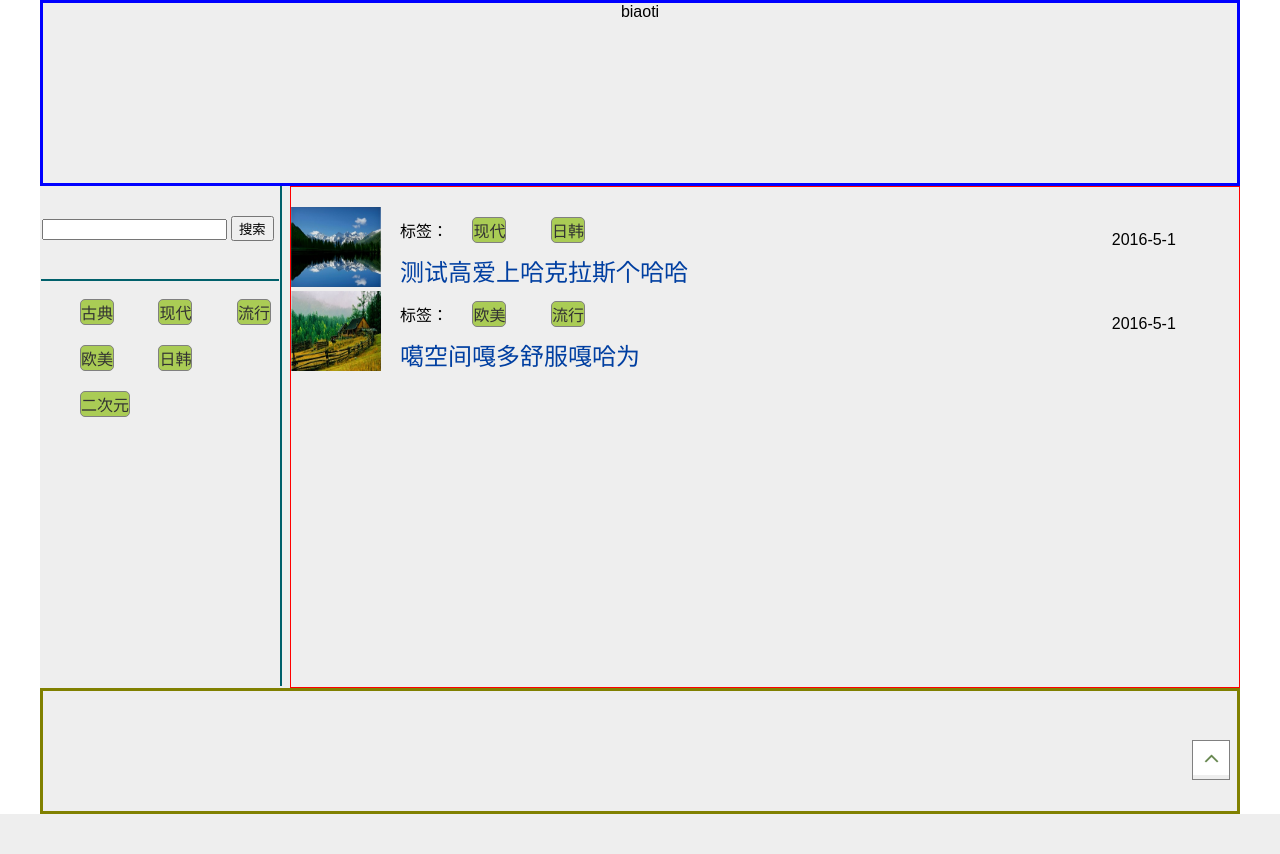
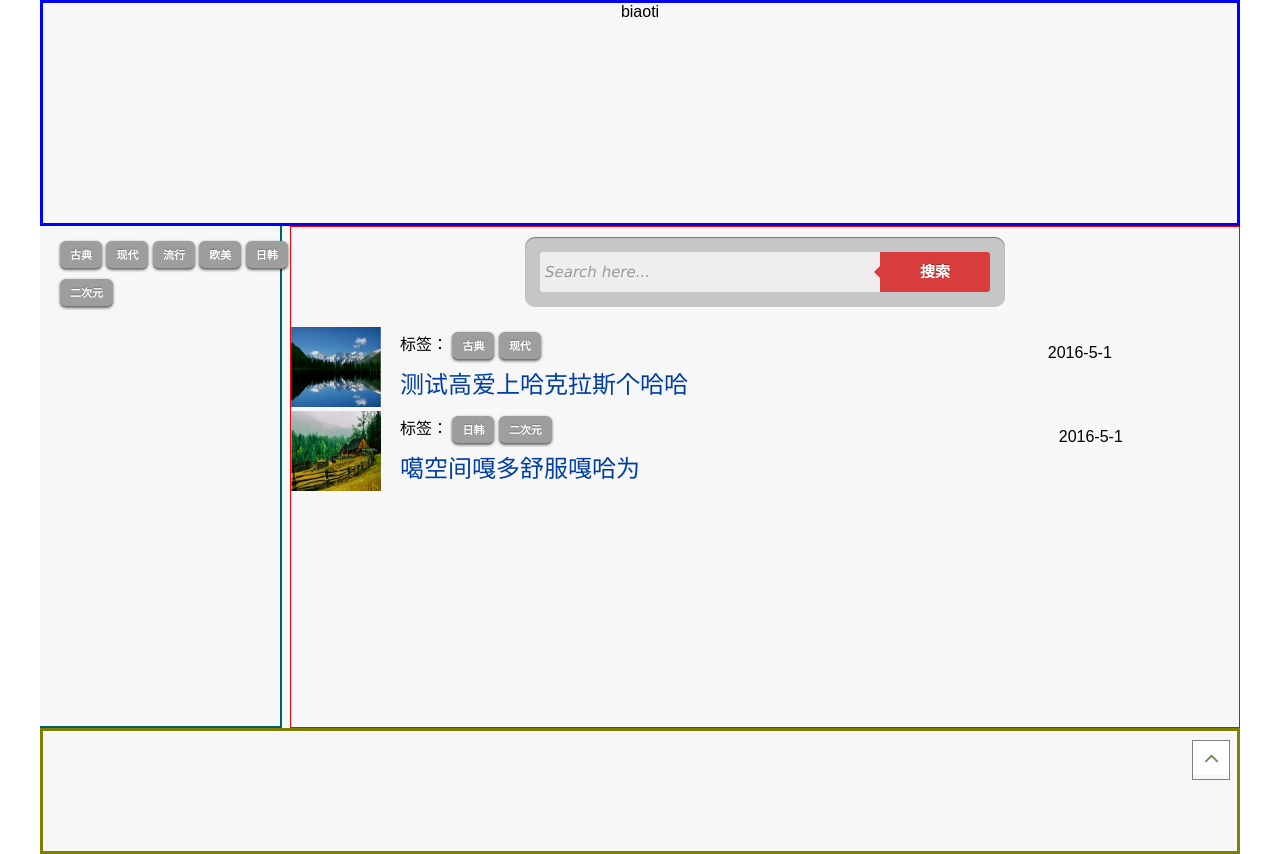
Before and after one commit to yang24201/queenmaster, a PHP site: page / in a window 1280 px wide. Before the commit the page ends 814 px from the top, so only its background shows below. Run offline with PHP 8.4, Linux system fonts and the light colour scheme; grey boxes are pictures that could not be loaded.

Commit message:
修改主页，添加后台主页

```diff
--- /dev/null
+++ b/www/css/comm.css
@@ -0,0 +1,357 @@
+
+/*********************** 按钮样式 ****************************/
+
+.button,.button:visited {
+	position: relative;
+	display: inline-block;
+	padding: 5px 10px 6px;
+	border-bottom: 1px solid rgba(0,0,0,.25);
+	-webkit-border-radius: 6px;
+	-moz-border-radius: 6px;
+	background: #222 url(overlay.png) repeat-x;
+	-webkit-box-shadow: 0 1px 3px rgba(0,0,0,.6);
+	-moz-box-shadow: 0 1px 3px rgba(0,0,0,.6);
+	color: #fff;
+	text-decoration: none;
+	text-shadow: 0 -1px 1px rgba(0,0,0,.25);
+	cursor: pointer
+}
+
+.button:hover {
+	background-color: #111;
+	color: #fff
+}
+
+.button:active {
+	top: 1px
+}
+
+.small.button,.small.button:visited {
+	font-size: 11px;
+	margin: 5px 0px;
+}
+
+.button,.button:visited,.medium.button,.medium.button:visited {
+	text-shadow: 0 -1px 1px rgba(0,0,0,.25);
+	font-weight: 700;
+	font-size: 13px;
+	line-height: 1
+	margin: 10px 5px;
+}
+
+.large.button,.large.button:visited {
+	padding: 8px 14px 9px;
+	font-size: 14px;
+	margin: 15px 10px;
+}
+
+.super.button,.super.button:visited {
+	padding: 8px 14px 9px;
+	font-size: 34px;
+	margin: 25px 10px;
+}
+
+.magenta.button:visited,.pink.button {
+	background-color: #e22092
+}
+
+.pink.button:hover {
+	background-color: #c81e82
+}
+
+.green.button,.green.button:visited {
+	background-color: #91bd09
+}
+
+.green.button:hover {
+	background-color: #749a02
+}
+
+.red.button,.red.button:visited {
+	background-color: #e62727
+}
+
+.red.button:hover {
+	background-color: #cf2525
+}
+
+.orange.button,.orange.button:visited {
+	background-color: #ff5c00
+}
+
+.orange.button:hover {
+	background-color: #d45500
+}
+
+.blue.button:visited,.blue.button {
+	background-color: #2981e4
+}
+
+.blue.button:hover {
+	background-color: #2575cf
+}
+
+.yellow.button,.yellow.button:visited {
+	background-color: #ffb515
+}
+
+.yellow.button:hover {
+	background-color: #fc9200
+}
+
+
+
+/*********************** 书签样式 ****************************/
+
+.custom {
+	width: 100%;
+	margin: 0 auto;
+}
+
+.tags {
+	padding: 0;
+}
+
+.tags a {
+	background-image: -moz-linear-gradient(top,  rgba(255,255,255,0.12) 0%, rgba(0,0,0,0.1) 99%, rgba(0,0,0,0.1) 100%);
+	background-image: -webkit-gradient(linear, left top, left bottom, color-stop(0%,rgba(255,255,255,0.12)), color-stop(99%,rgba(0,0,0,0.1)), color-stop(100%,rgba(0,0,0,0.1)));
+	background-image: -webkit-linear-gradient(top,  rgba(255,255,255,0.12) 0%,rgba(0,0,0,0.1) 99%,rgba(0,0,0,0.1) 100%);
+	background-image: -o-linear-gradient(top,  rgba(255,255,255,0.12) 0%,rgba(0,0,0,0.1) 99%,rgba(0,0,0,0.1) 100%);
+	background-image: -ms-linear-gradient(top,  rgba(255,255,255,0.12) 0%,rgba(0,0,0,0.1) 99%,rgba(0,0,0,0.1) 100%);
+	background-image: linear-gradient(top,  rgba(255,255,255,0.12) 0%,rgba(0,0,0,0.1) 99%,rgba(0,0,0,0.1) 100%);
+	filter: progid:DXImageTransform.Microsoft.gradient( startColorstr='#1fffffff', endColorstr='#1a000000',GradientType=0 );
+	-webkit-border-top-right-radius: 3px;
+	-webkit-border-bottom-right-radius: 3px;
+	-moz-border-radius-topright: 3px;
+	-moz-border-radius-bottomright: 3px;
+	border-top-right-radius: 3px;
+	border-bottom-right-radius: 3px;
+	box-shadow: 0 1px 0 rgba(255,255,255,0.5) inset;
+	display: inline-block;
+	font-size: 12px;
+	font-weight: bold;
+	line-height: 25px;
+	height: 25px;
+	padding: 0 10px;
+	position: relative;
+	text-shadow: 0 1px 0 rgba(0,0,0,0.5);
+	text-decoration: none;
+	margin: 0 15px 5px 0;
+	border: 1px solid;
+	border-left: 0;
+	color: #fff;
+}
+
+.tags a:before {
+	background-image: -moz-linear-gradient(-45deg,  rgba(255,255,255,0.12) 0%, rgba(0,0,0,0.1) 99%, rgba(0,0,0,0.1) 100%);
+	background-image: -webkit-gradient(linear, left top, right bottom, color-stop(0%,rgba(255,255,255,0.12)), color-stop(99%,rgba(0,0,0,0.1)), color-stop(100%,rgba(0,0,0,0.1)));
+	background-image: -webkit-linear-gradient(-45deg,  rgba(255,255,255,0.12) 0%,rgba(0,0,0,0.1) 99%,rgba(0,0,0,0.1) 100%);
+	background-image: -o-linear-gradient(-45deg,  rgba(255,255,255,0.12) 0%,rgba(0,0,0,0.1) 99%,rgba(0,0,0,0.1) 100%);
+	background-image: -ms-linear-gradient(-45deg,  rgba(255,255,255,0.12) 0%,rgba(0,0,0,0.1) 99%,rgba(0,0,0,0.1) 100%);
+	background-image: linear-gradient(-45deg,  rgba(255,255,255,0.12) 0%,rgba(0,0,0,0.1) 99%,rgba(0,0,0,0.1) 100%);
+	filter: progid:DXImageTransform.Microsoft.gradient( startColorstr='#1fffffff', endColorstr='#1a000000',GradientType=1 );
+	-webkit-transform: rotate(45deg);
+	-moz-transform: rotate(45deg);
+	-ms-transform: rotate(45deg);
+	-o-transform: rotate(45deg);
+	transform: rotate(45deg);
+	filter: progid:DXImageTransform.Microsoft.Matrix(/* IE6–IE9 */ M11=0.7071067811865476, M12=-0.7071067811865475, M21=0.7071067811865475, M22=0.7071067811865476, sizingMethod='auto expand');
+	zoom: 1;
+	box-shadow: 1px 0px 0 rgba(255,255,255,0.5) inset;
+	content: '';
+	height: 18px;
+	left: -10px;
+	position: absolute;
+	top: 3px;
+	width: 18px;
+	z-index: -1;
+	border: 1px solid;
+	border-right: 0;
+	border-top: 0;
+}
+
+.tags a:after {
+    position: absolute;
+    background: #fff;
+    content: '';
+    width: 5px;
+    height: 5px;
+    left: 0;
+    border-radius: 5px;
+    top: 9px;
+    border: 1px solid #888;
+}
+
+.tags a:hover {
+    background-image: -moz-linear-gradient(top,  rgba(255,255,255,0.25) 0%, rgba(0,0,0,0.1) 100%);
+    background-image: -webkit-gradient(linear, left top, left bottom, color-stop(0%,rgba(255,255,255,0.25)), color-stop(100%,rgba(0,0,0,0.1)));
+    background-image: -webkit-linear-gradient(top,  rgba(255,255,255,0.25) 0%,rgba(0,0,0,0.1) 100%);
+    background-image: -o-linear-gradient(top,  rgba(255,255,255,0.25) 0%,rgba(0,0,0,0.1) 100%);
+    background-image: -ms-linear-gradient(top,  rgba(255,255,255,0.25) 0%,rgba(0,0,0,0.1) 100%);
+    background-image: linear-gradient(top,  rgba(255,255,255,0.25) 0%,rgba(0,0,0,0.1) 100%);
+    filter: progid:DXImageTransform.Microsoft.gradient( startColorstr='#40ffffff', endColorstr='#1a000000',GradientType=0 );
+}
+
+.tags a:hover:before {
+    background-image: -moz-linear-gradient(-45deg,  rgba(255,255,255,0.25) 0%, rgba(0,0,0,0.1) 100%);
+    background-image: -webkit-gradient(linear, left top, right bottom, color-stop(0%,rgba(255,255,255,0.25)), color-stop(100%,rgba(0,0,0,0.1)));
+    background-image: -webkit-linear-gradient(-45deg,  rgba(255,255,255,0.25) 0%,rgba(0,0,0,0.1) 100%);
+    background-image: -o-linear-gradient(-45deg,  rgba(255,255,255,0.25) 0%,rgba(0,0,0,0.1) 100%);
+    background-image: -ms-linear-gradient(-45deg,  rgba(255,255,255,0.25) 0%,rgba(0,0,0,0.1) 100%);
+    background-image: linear-gradient(-45deg,  rgba(255,255,255,0.25) 0%,rgba(0,0,0,0.1) 100%);
+    filter: progid:DXImageTransform.Microsoft.gradient( startColorstr='#40ffffff', endColorstr='#1a000000',GradientType=1 );
+}
+
+.tags a:active {
+    background-image: -moz-linear-gradient(top,  rgba(0,0,0,0.14) 0%, rgba(255,255,255,0.12) 100%);
+    background-image: -webkit-gradient(linear, left top, left bottom, color-stop(0%,rgba(0,0,0,0.14)), color-stop(100%,rgba(255,255,255,0.12)));
+    background-image: -webkit-linear-gradient(top,  rgba(0,0,0,0.14) 0%,rgba(255,255,255,0.12) 100%);
+    background-image: -o-linear-gradient(top,  rgba(0,0,0,0.14) 0%,rgba(255,255,255,0.12) 100%);
+    background-image: -ms-linear-gradient(top,  rgba(0,0,0,0.14) 0%,rgba(255,255,255,0.12) 100%);
+    background-image: linear-gradient(top,  rgba(0,0,0,0.14) 0%,rgba(255,255,255,0.12) 100%);
+    filter: progid:DXImageTransform.Microsoft.gradient( startColorstr='#24000000', endColorstr='#1fffffff',GradientType=0 );
+}
+
+.tags a:active:before {
+    background-image: -moz-linear-gradient(-45deg,  rgba(0,0,0,0.14) 0%, rgba(255,255,255,0.12) 100%);
+    background-image: -webkit-gradient(linear, left top, right bottom, color-stop(0%,rgba(0,0,0,0.14)), color-stop(100%,rgba(255,255,255,0.12)));
+    background-image: -webkit-linear-gradient(-45deg,  rgba(0,0,0,0.14) 0%,rgba(255,255,255,0.12) 100%);
+    background-image: -o-linear-gradient(-45deg,  rgba(0,0,0,0.14) 0%,rgba(255,255,255,0.12) 100%);
+    background-image: -ms-linear-gradient(-45deg,  rgba(0,0,0,0.14) 0%,rgba(255,255,255,0.12) 100%);
+    background-image: linear-gradient(-45deg,  rgba(0,0,0,0.14) 0%,rgba(255,255,255,0.12) 100%);
+    filter: progid:DXImageTransform.Microsoft.gradient( startColorstr='#24000000', endColorstr='#1fffffff',GradientType=1 );
+}
+
+.tags .inset {
+    color: rgba(0,0,0,0.5);
+    text-shadow: 0 1px 0 rgba(255,255,255,0.5);
+}
+
+.tags a, .tags a:before { background-color: #b7b7b7 }
+.tags a, .tags a:after, .tags a:before { border-color: #777 }
+
+.tags a.inset {
+    color: #454545; /* Here you can override the default rgba(0,0,0,0.5); */
+}
+
+.tags .tag-red, .tags .tag-red:before { background-color: #f25c48 }
+.tags .tag-red, .tags .tag-red:after, .tags .tag-red:before { border-color: #bc4738 }
+.tags .tag-red.inset { color: #8a241e }
+.tags .tag-blue, .tags .tag-blue:before { background-color: #0b9db7 }
+.tags .tag-blue, .tags .tag-blue:after, .tags .tag-blue:before { border-color: #087184 }
+.tags .tag-blue.inset { color: #054854 }
+.tags .tag-orange, .tags .tag-orange:before { background-color: #f28f1a }
+.tags .tag-orange, .tags .tag-orange:after, .tags .tag-orange:before { border-color: #bb6e14 }
+.tags .tag-orange.inset { color: #7e4a0d }
+.tags .tag-green, .tags .tag-green:before { background-color: #00A600 }
+.tags .tag-green, .tags .tag-green:after, .tags .tag-green:before { border-color: #007500 }
+.tags .tag-brown, .tags .tag-brown:before { background-color: #AE8F00 }
+.tags .tag-brown, .tags .tag-brown:after, .tags .tag-brown:before { border-color: #5B4B00 }
+.tags .tag-gray, .tags .tag-gray:before { background-color: #5B5B5B }
+.tags .tag-gray, .tags .tag-gray:after, .tags .tag-gray:before { border-color: #272727 }
+.tags .tag-puple, .tags .tag-puple:before { background-color: #6F00D2 }
+.tags .tag-puple, .tags .tag-puple:after, .tags .tag-puple:before { border-color: #3A006F }
+.tags .tag-fen, .tags .tag-fen:before { background-color: #FF00FF }
+.tags .tag-fen, .tags .tag-fen:after, .tags .tag-fen:before { border-color: #460046 }
+.tags .tag-danlan, .tags .tag-danlan:before { background-color: #5CADAD }
+.tags .tag-danlan, .tags .tag-danlan:after, .tags .tag-danlan:before { border-color: #3D7878 }
+
+
+/******************* 搜索框 **********************/
+.cf:before, .cf:after{
+    content:"";
+    display:table;
+}
+.cf:after{
+    clear:both;
+}
+.cf{
+    zoom:1;
+}
+
+/* Form wrapper styling */
+.form-wrapper {
+    width: 450px;
+    padding: 15px;
+    margin: 10px auto 20px auto;
+    background: #444;
+    background: rgba(0,0,0,.2);
+    border-radius: 10px;
+    box-shadow: 0 1px 1px rgba(0,0,0,.4) inset, 0 1px 0 rgba(255,255,255,.2);
+}
+/* Form text input */
+.form-wrapper input {
+    width: 330px;
+    height: 20px;
+    padding: 10px 5px;
+    float: left;
+    font: bold 15px 'lucida sans', 'trebuchet MS', 'Tahoma';
+    border: 0;
+    background: #eee;
+    border-radius: 3px 0 0 3px;
+}
+.form-wrapper input:focus {
+    outline: 0;
+    background: #fff;
+    box-shadow: 0 0 2px rgba(0,0,0,.8) inset;
+}
+.form-wrapper input::-webkit-input-placeholder {
+   color: #999;
+   font-weight: normal;
+   font-style: italic;
+}
+.form-wrapper input:-moz-placeholder {
+    color: #999;
+    font-weight: normal;
+    font-style: italic;
+}
+.form-wrapper input:-ms-input-placeholder {
+    color: #999;
+    font-weight: normal;
+    font-style: italic;
+}
+/* Form submit button */
+.form-wrapper button {
+    overflow: visible;
+    position: relative;
+    float: right;
+    border: 0;
+    padding: 0;
+    cursor: pointer;
+    height: 40px;
+    width: 110px;
+    font: bold 15px/40px 'lucida sans', 'trebuchet MS', 'Tahoma';
+    color: #fff;
+    text-transform: uppercase;
+    background: #d83c3c;
+    border-radius: 0 3px 3px 0;
+    text-shadow: 0 -1px 0 rgba(0, 0 ,0, .3);
+}
+.form-wrapper button:hover{
+    background: #e54040;
+}
+.form-wrapper button:active,
+.form-wrapper button:focus{
+    background: #c42f2f;
+    outline: 0;
+}
+.form-wrapper button:before { /* left arrow */
+    content: '';
+    position: absolute;
+    border-width: 8px 8px 8px 0;
+    border-style: solid solid solid none;
+    border-color: transparent #d83c3c transparent;
+    top: 12px;
+    left: -6px;
+}
+.form-wrapper button:hover:before{
+    border-right-color: #e54040;
+}
+.form-wrapper button:focus:before,
+.form-wrapper button:active:before{
+        border-right-color: #c42f2f;
+}
+.form-wrapper button::-moz-focus-inner { /* remove extra button spacing for Mozilla Firefox */
+    border: 0;
+    padding: 0;
+}
--- a/www/css/style.css
+++ b/www/css/style.css
@@ -24,11 +24,11 @@ body {
 	margin: 0 auto;
 	padding: 0 auto;
 	border-width: 0;
-	background-color: #eeeeee;
+	background-color: #F7F7F7;
 }
 
 .header {
-	height: 180px;
+	height: 220px;
 	border-style: solid;
 	border-color: blue;
 }
@@ -44,6 +44,7 @@ body {
 	min-height: 500px;
 	text-align:center;
 	border-right: 2px #00606b solid;
+	border-bottom: 2px #00606b solid;
 #	background-color: yellow;
 }
 
@@ -72,34 +73,10 @@ body {
 	border-width: 1px;
 }
 
-.left_sider .search_view {
-	padding: 30px 0 30px 0;
-	width:98%;
-}
-
 .label_view {
 	text-align: left;
 	width:98%;
-	padding: 0px 20px;
-}
-
-.label_set {
-	display: inline-block;
-	border: 1px gray solid;
-	border-radius: 5px;
-	margin: 10px 20px;
-	padding: 0;
-	background-color: #aacc55;
-}
-
-.label_set a {
-	color:#333;
-	text-decoration:none;
-}
-
-.label_set a:hover {
-	color:#fff;
-	background-color: #CC3300;
+	padding: 10px 20px;
 }
 
 .blog_list_page {
@@ -113,6 +90,9 @@ body {
 	margin: 0px;
 	text-align:left;
 	clear: both;
+}
+.blog_list_page .blog_list:hover {
+	background-color: #DCDCDC;
 }
 
 .blog_list .blog_thumb {
--- a/www/index.html
+++ b/www/index.html
@@ -3,6 +3,7 @@
 	<head>
 		<meta charset="utf-8">
 		<title>梅女王的个人网站</title>
+		<link rel="stylesheet" type="text/css" href="css/comm.css">
 		<link rel="stylesheet" type="text/css" href="css/style.css">
 	</head>
 
@@ -13,25 +14,24 @@
 			</div>
 			<div class="main_text">
 				<div class="left_sider">
+					<div class="label_view">
+						<a href="#" class="small button green">古典</a>
+						<a href="#" class="small button orange">现代</a>
+						<a href="#" class="small button blue">流行</a>
+						<a href="#" class="small button yellow">欧美</a>
+						<a href="#" class="small button red">日韩</a>
+						<a href="#" class="small button pink">二次元</a>
+					</div>
+				</div>
+				<div class="right_sider">
 					<div class="search_view">
-						<form action="" method="get">
+						<form action="" method="get" class="form-wrapper cf">
 							<div>
-								<input type="text" />
-								<input type="button" value="搜索" />
+								<input type="text" placeholder="Search here..." required />
+								<button type="submit">搜索</button>
 							</div>
 						</form>
 					</div>
-					<hr style="width:98%;" color="#00606b"></hr>
-					<div class="label_view">
-						<div class="label_set"><a href="">古典</a></div>
-						<div class="label_set"><a href="">现代</a></div>
-						<div class="label_set"><a href="">流行</a></div>
-						<div class="label_set"><a href="">欧美</a></div>
-						<div class="label_set"><a href="">日韩</a></div>
-						<div class="label_set"><a href="">二次元</a></div>
-					</div>
-				</div>
-				<div class="right_sider">
 					<div class="blog_list_page">
 						<div class="blog_list">
 							<div class="blog_thumb">
@@ -39,8 +39,8 @@
 							</div>
 							<div class="label_view label_inline">
 								<label>标签：</label>
-								<div class="label_set"><a href="">现代</a></div>
-								<div class="label_set"><a href="">日韩</a></div>
+								<a href="#" class="small button green">古典</a>
+								<a href="#" class="small button orange">现代</a>
 							</div>
 							<span>2016-5-1</span>
 							<div class="blog_title">
@@ -53,8 +53,8 @@
 							</div>
 							<div class="label_view label_inline">
 								<label>标签：</label>
-								<div class="label_set"><a href="">欧美</a></div>
-								<div class="label_set"><a href="">流行</a></div>
+								<a href="#" class="small button red">日韩</a>
+								<a href="#" class="small button pink">二次元</a>
 							</div>
 							<span>2016-5-1</span>
 							<div class="blog_title">
```
Also changed, not shown: www/backend/index.php (added, +31 -0 lines), www/css/backend.css (added, +52 -0 lines).
